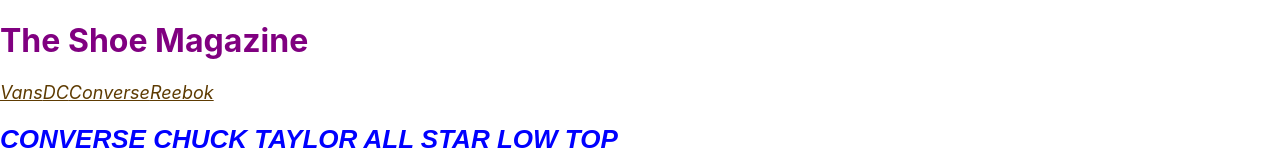
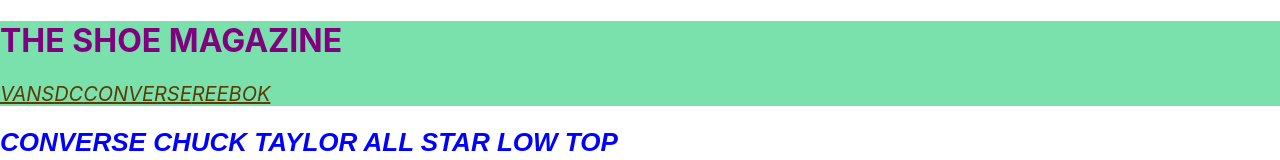
Before and after one commit to oliveroliverio/WD_udemy_html_css_course, a React (Create React App) app: page / in a window 1280 px wide. Shown: the top 160 px of the page. Built offline with nearby package versions, Linux system fonts and the light colour scheme.

Commit message:
Changed background color of .main-header to green and made font upper case

```diff
--- a/src/Main2.css
+++ b/src/Main2.css
@@ -53,10 +53,14 @@
 
 .navbar {
     width: 100%;
-    font-size: large;
+    font-size: 20px;
 }
 
 .main-header {
     font:large;
     color:purple;
+    text-transform: uppercase;
+    background-color:rgb(122, 225, 173);
+
+
 }
```
